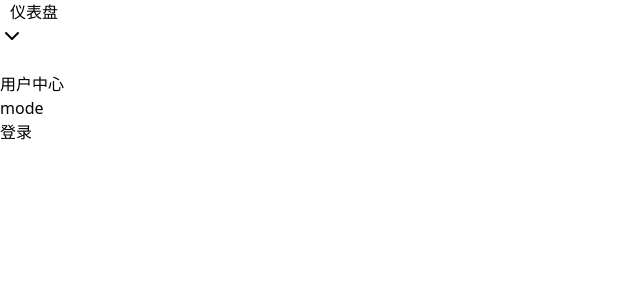
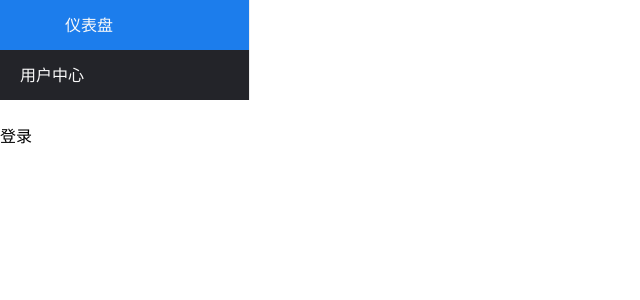
Before and after one commit to zhaogongchengsi/starter-next, a Next.js app: page /admin in a window 1280 px wide. Shown: the top 300 px of the page, without its empty margins (0-640 px from the left). Built offline with nearby package versions, Linux system fonts and the light colour scheme.

Commit message:
feat: 自定义侧边栏

```diff
--- a/layout/admin/Aside.tsx
+++ b/layout/admin/Aside.tsx
@@ -1,51 +1,48 @@
-import { Accordion, AccordionContent, AccordionItem, AccordionTrigger } from "@/components/ui/siderbar";
-import data, { NavBarOptions } from "./data";
 import { cn } from "@/lib/utils";
-import Link from "next/link";
+import data from "./data";
 import React from "react";
-
-const AsideItem: React.FC<NavBarOptions & { indent?: number }> = (props) => {
-  const { link, icon, title, children, indent } = props;
-  const headerClassName = "w-full flex items-center py-4";
-  const titleClassName = "w-25 text-left ml-2 text-sm";
-
-  if (!children) {
-    return (
-      <Link
-        href={link || "/"}
-        className={cn("app-sider-border-t", headerClassName)}
-        style={{ paddingLeft: `${indent}px` }}
-      >
-        {icon && <div className={cn("w-5 h-5", icon)} />}
-        <span className={titleClassName}>{title}</span>
-      </Link>
-    );
-  }
-
-  return (
-    <AccordionItem value={title}>
-      <AccordionTrigger className="pr-3">
-        <div className={cn(headerClassName)} style={{ paddingLeft: `${indent}px` }}>
-          {icon && <div className={cn("w-5 h-5", icon)} />}
-          <span className={titleClassName}>{title}</span>
-        </div>
-      </AccordionTrigger>
-      <AccordionContent>
-        {children.map((child) => {
-          return <AsideItem {...child} indent={indent + 20} />;
-        })}
-      </AccordionContent>
-    </AccordionItem>
-  );
-};
+import { Sidebar, Menu, MenuItem, SubMenu } from "react-pro-sidebar";
 
 const AdminAside: React.FC = () => {
   return (
-    <Accordion type="single" collapsible className="w-50">
-      {data.map((item) => {
-        return <AsideItem {...item} indent={10} />;
-      })}
-    </Accordion>
+    <Sidebar
+      rootStyles={{
+        color: "var(--app-foreground)",
+      }}
+      backgroundColor="var(--app-background)"
+    >
+      <Menu
+        menuItemStyles={{
+          button: {
+            background: "var(--app-background)",
+            "&:hover": {
+              backgroundColor: "var(--app-background-hover)",
+              color: "var(--app-foreground-hover)",
+            },
+          },
+        }}
+		renderExpandIcon={({ open }) => {
+			return <div className={cn('w-5 h-5 i-tabler-arrow-badge-right transition-all', open ? 'rotate-90' : 'rotate-0')} />
+		}}
+      >
+        {data.map(({ children, title, link, icon }) => {
+          if (children) {
+            return (
+              <SubMenu label={title} key={title} icon={<div className={cn("w-5 h-h", icon)} />}>
+                {children.map((child) => {
+                  return <MenuItem key={child.link}> {child.title} </MenuItem>;
+                })}
+              </SubMenu>
+            );
+          }
+          return (
+            <>
+              <MenuItem key={link}> {title} </MenuItem>
+            </>
+          );
+        })}
+      </Menu>
+    </Sidebar>
   );
 };
 
--- a/layout/admin/Header.tsx
+++ b/layout/admin/Header.tsx
@@ -1,11 +1,16 @@
-import useMode from "@/hooks/use-mode"
-
+import useMode from "@/hooks/use-mode";
 
 const AdminHeader = () => {
+  const [mode, setMode] = useMode();
 
-	const [ mode, setMode ] = useMode()
+  return (
+    <header className="h-[--admin-header-height] flex justify-between px-3 items-center">
+      <div className="w-5 h-5 i-tabler-arrows-left" />
+      <button onClick={() => setMode(!mode)}>
+        <div className="w-5 h-5 i-tabler-sun dark:i-tabler-moon" />
+      </button>
+    </header>
+  );
+};
 
-	return <header className="h-[--admin-header-height] flex justify-between">  <button onClick={() => setMode(!mode)} >mode</button> </header>
-}
-
-export default AdminHeader
+export default AdminHeader;
--- a/styles/unocss.css
+++ b/styles/unocss.css
@@ -2,6 +2,8 @@
 
 	--app-background: #ffffff ;
 	--app-foreground: #1c1f23;
+	--app-background-hover: #ccc;
+	--app-background-hover: #1c7dec ;
 
 	--background: 0, 0%, 100%;
 	--foreground: 222.2, 47.4%, 11.2%;
@@ -39,6 +41,8 @@
 
 	--app-background: #232429 ;
 	--app-foreground: #f9f9f9;
+	--app-background-hover: #ccc;
+	--app-background-hover: #1c7dec ;
 
 	--background: 224, 71%, 4%;
 	--foreground: 213, 31%, 91%;
```
Also changed, not shown: layout/admin/theme.ts (added, +40 -0 lines).
